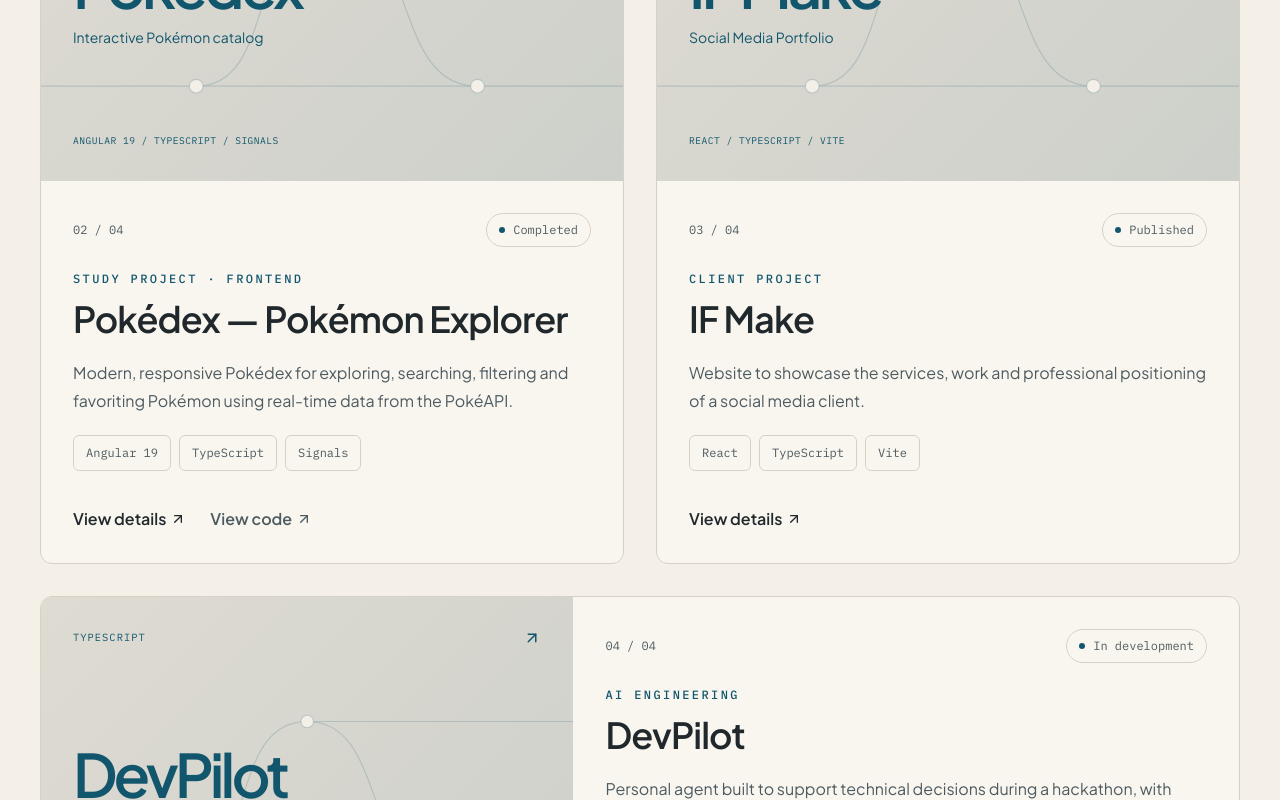
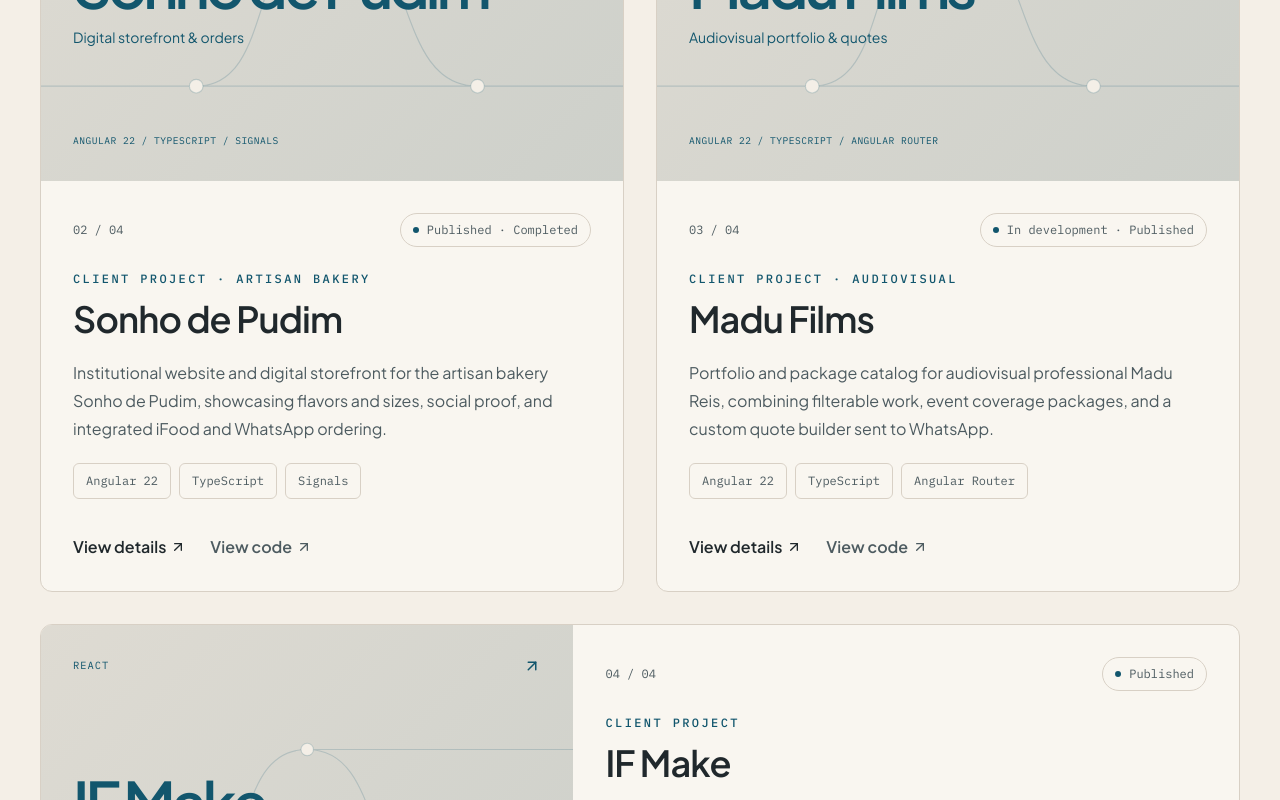
Before and after one commit to CA10V1ANA/Portfolio, a React (Vite) app: page / in a window 1280 px wide. Shown: the part 1720-2520 px from the top of the page. Built offline with nearby package versions, Linux system fonts and the light colour scheme.

Commit message:
feat(projects): substitui Pokédex e DevPilot por Sonho de Pudim e Madu Films

```diff
--- a/src/components/shared/ProjectVisual.tsx
+++ b/src/components/shared/ProjectVisual.tsx
@@ -38,7 +38,7 @@ export function ProjectVisual({ project }: { project: Project }) {
         <circle cx="450" cy="265" r="7" />
       </svg>
       <div className="cover-name">
-        <strong>{project.id === 'pokedex' ? 'Pokédex' : project.title}</strong>
+        <strong>{project.title}</strong>
         <span>{t(`${key}.subtitle`)}</span>
       </div>
       <span className="cover-bottom">{project.technologies.slice(0, 3).join(' / ')}</span>
--- a/src/data/projects.ts
+++ b/src/data/projects.ts
@@ -6,9 +6,9 @@ import type { Project } from '@/types';
  */
 export const PROJECT_I18N_MAP: Record<string, string> = {
   'js-boy': 'jsBoy',
-  pokedex: 'pokedex',
+  'sonho-de-pudim': 'sonhoDePudim',
+  'md-films': 'mdFilms',
   'if-make': 'ifMake',
-  devpilot: 'devpilot',
   gymflow: 'gymflow',
   'codementor-ia': 'codementorIa',
 };
@@ -25,13 +25,23 @@ export const PROJECTS: Project[] = [
     featured: true,
   },
   {
-    id: 'pokedex',
+    id: 'sonho-de-pudim',
     screenshots: [],
-    title: 'Pokédex — Pokémon Explorer',
+    title: 'Sonho de Pudim',
     status: 'deployed',
-    technologies: ['Angular 19', 'TypeScript', 'Signals', 'SCSS', 'PokéAPI', 'Vitest'],
-    githubUrl: 'https://github.com/CA10V1ANA/Pokedex',
-    demoUrl: 'https://ca10v1ana.github.io/Pokedex/',
+    technologies: ['Angular 22', 'TypeScript', 'Signals', 'SCSS', 'Vercel'],
+    githubUrl: 'https://github.com/CA10V1ANA/sonho-de-pudim',
+    demoUrl: 'https://sonho-de-pudim.vercel.app',
+    featured: true,
+  },
+  {
+    id: 'md-films',
+    screenshots: [],
+    title: 'Madu Films',
+    status: 'active',
+    technologies: ['Angular 22', 'TypeScript', 'Angular Router', 'SCSS', 'Vercel'],
+    githubUrl: 'https://github.com/CA10V1ANA/Md-films',
+    demoUrl: 'https://md-films-sigma.vercel.app',
     featured: true,
   },
   {
@@ -41,14 +51,6 @@ export const PROJECTS: Project[] = [
     status: 'deployed',
     technologies: ['React', 'TypeScript', 'Vite', 'Tailwind CSS'],
     demoUrl: 'https://if-make.vercel.app/',
-    featured: true,
-  },
-  {
-    id: 'devpilot',
-    screenshots: [],
-    title: 'DevPilot',
-    status: 'active',
-    technologies: ['TypeScript', 'Runtime local'],
     featured: true,
   },
   {
--- a/src/i18n/locales/en/projects.json
+++ b/src/i18n/locales/en/projects.json
@@ -8,14 +8,23 @@
     "problem": "Manual processes and decentralized information made it hard to track deliveries.",
     "contribution": "Building the web application, API and database, with role-based authentication and ongoing evolution of the operational flow."
   },
-  "pokedex": {
-    "subtitle": "Interactive Pokémon catalog",
-    "category": "Study project · Frontend",
-    "statusLabel": "Completed",
-    "context": "Study project · Frontend",
-    "description": "Modern, responsive Pokédex for exploring, searching, filtering and favoriting Pokémon using real-time data from the PokéAPI.",
-    "problem": "Organizing a large amount of PokéAPI data into a fast, visual and easy-to-explore experience.",
-    "contribution": "Building the Angular application, component architecture, reactive state with Signals, PokéAPI integration, local favorites and unit tests."
+  "sonhoDePudim": {
+    "subtitle": "Digital storefront & orders",
+    "category": "Client project · Artisan bakery",
+    "statusLabel": "Published · Completed",
+    "context": "Client project · Artisan bakery",
+    "description": "Institutional website and digital storefront for the artisan bakery Sonho de Pudim, showcasing flavors and sizes, social proof, and integrated iFood and WhatsApp ordering.",
+    "problem": "Bringing sizes, traditional and lactose-free options, and multiple ordering channels (iFood, events, wholesale, and direct support) together in a fast mobile experience.",
+    "contribution": "End-to-end development in Angular with Signals and SCSS, unified modal for orders and event quotes via WhatsApp, scroll animations, and Vercel deployment."
+  },
+  "mdFilms": {
+    "subtitle": "Audiovisual portfolio & quotes",
+    "category": "Client project · Audiovisual",
+    "statusLabel": "In development · Published",
+    "context": "Client project · Audiovisual",
+    "description": "Portfolio and package catalog for audiovisual professional Madu Reis, combining filterable work, event coverage packages, and a custom quote builder sent to WhatsApp.",
+    "problem": "Presenting wedding and event photo/film packages while letting clients customize hours, crew, and deliverables without friction.",
+    "contribution": "Built in Angular 22 with routing, filterable gallery, multi-step custom package modal, automated WhatsApp quote builder, rule tests, and Vercel deployment."
   },
   "ifMake": {
     "subtitle": "Social Media Portfolio",
@@ -23,13 +32,6 @@
     "statusLabel": "Published",
     "context": "Client project",
     "description": "Website to showcase the services, work and professional positioning of a social media client."
-  },
-  "devpilot": {
-    "subtitle": "Technical leadership support agent",
-    "category": "AI Engineering",
-    "statusLabel": "In development",
-    "context": "AI Engineering",
-    "description": "Personal agent built to support technical decisions during a hackathon, with planning, debugging, code review and per-project context control."
   },
   "gymflow": {
     "subtitle": "Gym management system",
--- a/src/i18n/locales/es/projects.json
+++ b/src/i18n/locales/es/projects.json
@@ -8,14 +8,23 @@
     "problem": "Los procesos manuales y la información descentralizada dificultaban el seguimiento de las entregas.",
     "contribution": "Desarrollo de la aplicación web, API y base de datos, con autenticación por perfil y evolución continua del flujo operacional."
   },
-  "pokedex": {
-    "subtitle": "Catálogo interactivo de Pokémon",
-    "category": "Proyecto de estudio · Frontend",
-    "statusLabel": "Completado",
-    "context": "Proyecto de estudio · Frontend",
-    "description": "Pokédex moderna y responsiva para explorar, buscar, filtrar y guardar Pokémon como favoritos, consumiendo datos de la PokéAPI en tiempo real.",
-    "problem": "Organizar una gran cantidad de información de la PokéAPI en una experiencia rápida, visual y fácil de explorar.",
-    "contribution": "Desarrollo de la aplicación Angular, arquitectura de componentes, estado reactivo con Signals, integración con la PokéAPI, persistencia de favoritos y pruebas unitarias."
+  "sonhoDePudim": {
+    "subtitle": "Vitrina digital y pedidos",
+    "category": "Proyecto para cliente · Repostería artesanal",
+    "statusLabel": "Publicado · Completado",
+    "context": "Proyecto para cliente · Repostería artesanal",
+    "description": "Sitio institucional y vitrina digital para la repostería artesanal Sonho de Pudim, con presentación de sabores y tamaños, prueba social y atención integrada a iFood y WhatsApp.",
+    "problem": "Organizar tamaños, versiones tradicional y sin lactosa y distintos canales de pedido (iFood, eventos, reventa y atención directa) en una experiencia clara en el móvil.",
+    "contribution": "Desarrollo completo en Angular con Signals y SCSS, modal unificado de pedidos y presupuestos por WhatsApp, animaciones de scroll y publicación continua en Vercel."
+  },
+  "mdFilms": {
+    "subtitle": "Portafolio audiovisual y presupuestos",
+    "category": "Proyecto para cliente · Audiovisual",
+    "statusLabel": "En desarrollo · Publicado",
+    "context": "Proyecto para cliente · Audiovisual",
+    "description": "Portafolio y catálogo de paquetes para la profesional audiovisual Madu Reis, reuniendo trabajos con filtros, planes de cobertura y constructor de presupuesto personalizado para WhatsApp.",
+    "problem": "Presentar paquetes de fotografía y video con flexibilidad para personalizar horas, equipo y entregas sin fricción al solicitar presupuesto.",
+    "contribution": "Desarrollo en Angular 22 con rutas, galería filtrable, modal multipaso para paquete personalizado, composición automática de mensaje para WhatsApp, pruebas de reglas y deploy en Vercel."
   },
   "ifMake": {
     "subtitle": "Portafolio de Social Media",
@@ -23,13 +32,6 @@
     "statusLabel": "Publicado",
     "context": "Proyecto para cliente",
     "description": "Sitio web para presentar los servicios, trabajos y posicionamiento profesional de una clienta de social media."
-  },
-  "devpilot": {
-    "subtitle": "Agente de apoyo al liderazgo técnico",
-    "category": "AI Engineering",
-    "statusLabel": "En desarrollo",
-    "context": "AI Engineering",
-    "description": "Agente personal creado para apoyar decisiones técnicas durante un hackathon, con planificación, debugging, revisión de código y control de contexto por proyecto."
   },
   "gymflow": {
     "subtitle": "Gestión de gimnasios",
--- a/src/i18n/locales/pt-BR/projects.json
+++ b/src/i18n/locales/pt-BR/projects.json
@@ -8,14 +8,23 @@
     "problem": "Processos manuais e informações descentralizadas dificultavam o acompanhamento das entregas.",
     "contribution": "Desenvolvimento da aplicação web, API e base de dados, com autenticação por perfil e evolução contínua do fluxo operacional."
   },
-  "pokedex": {
-    "subtitle": "Catálogo interativo de Pokémon",
-    "category": "Projeto de estudo · Frontend",
-    "statusLabel": "Concluído",
-    "context": "Projeto de estudo · Frontend",
-    "description": "Pokédex moderna e responsiva para explorar, pesquisar, filtrar e favoritar Pokémon consumindo dados da PokéAPI em tempo real.",
-    "problem": "Organizar uma grande quantidade de informações da PokéAPI em uma experiência rápida, visual e fácil de explorar.",
-    "contribution": "Desenvolvimento da aplicação Angular, arquitetura de componentes, estado reativo com Signals, integração com a PokéAPI, persistência de favoritos e testes unitários."
+  "sonhoDePudim": {
+    "subtitle": "Vitrine digital e encomendas",
+    "category": "Projeto para cliente · Confeitaria artesanal",
+    "statusLabel": "Publicado · Concluído",
+    "context": "Projeto para cliente · Confeitaria artesanal",
+    "description": "Site institucional e vitrine digital da confeitaria artesanal Sonho de Pudim, com apresentação de sabores e tamanhos, prova social e atendimento integrado ao iFood e WhatsApp.",
+    "problem": "Organizar tamanhos, versões tradicional e zero lactose e diferentes canais de pedido (iFood, eventos, revenda e atendimento direto) em uma experiência clara no celular.",
+    "contribution": "Desenvolvimento completo em Angular com Signals e SCSS, modal unificado para pedidos e orçamentos via WhatsApp, animações de rolagem e publicação contínua na Vercel."
+  },
+  "mdFilms": {
+    "subtitle": "Portfólio audiovisual e orçamentos",
+    "category": "Projeto para cliente · Audiovisual",
+    "statusLabel": "Em desenvolvimento · Publicado",
+    "context": "Projeto para cliente · Audiovisual",
+    "description": "Portfólio e catálogo de pacotes para a profissional de audiovisual Madu Reis, reunindo trabalhos filtrados, planos de cobertura e montagem de orçamento personalizado para o WhatsApp.",
+    "problem": "Apresentar serviços e pacotes de casamento/eventos com flexibilidade para personalização de equipe, horas e entregas sem atrito no pedido de orçamento.",
+    "contribution": "Desenvolvimento em Angular 22 com rotas, galeria com filtros, modal multi-etapas para pacote personalizado, geração automática da mensagem no WhatsApp, testes de regras e deploy na Vercel."
   },
   "ifMake": {
     "subtitle": "Portfólio de Social Media",
@@ -23,13 +32,6 @@
     "statusLabel": "Publicado",
     "context": "Projeto para cliente",
     "description": "Site para apresentar os serviços, trabalhos e posicionamento profissional de uma cliente de social media."
-  },
-  "devpilot": {
-    "subtitle": "Agente de apoio à liderança técnica",
-    "category": "AI Engineering",
-    "statusLabel": "Em desenvolvimento",
-    "context": "AI Engineering",
-    "description": "Agente pessoal criado para apoiar decisões técnicas durante um hackathon, com planejamento, debugging, revisão de código e controle de contexto por projeto."
   },
   "gymflow": {
     "subtitle": "Gestão de academias",
--- a/src/index.css
+++ b/src/index.css
@@ -420,7 +420,7 @@
     mask-image: linear-gradient(135deg, black, transparent 70%);
   }
 
-  .project-cover-pokedex {
+  .project-cover-sonho-de-pudim {
     background-image: linear-gradient(160deg, hsl(var(--accent) / 0.13), hsl(var(--background)));
   }
 
@@ -429,7 +429,7 @@
     background-image: linear-gradient(45deg, hsl(var(--accent) / 0.12), transparent 75%);
   }
 
-  .project-cover-devpilot {
+  .project-cover-md-films {
     background-image: radial-gradient(
       ellipse at 100% 0%,
       hsl(var(--accent) / 0.2),
--- a/src/pages/ProjectPage.tsx
+++ b/src/pages/ProjectPage.tsx
@@ -3,7 +3,7 @@ import { ArrowUpRight, ChevronLeft, ChevronRight } from 'lucide-react';
 import { Link, useNavigate, useParams } from 'react-router-dom';
 import { useTranslation } from 'react-i18next';
 import { PROJECTS, PROJECT_I18N_MAP } from '@/data/projects';
-import { PROJECT_PATH, SOCIAL_LINKS } from '@/lib/constants';
+import { PROJECT_PATH } from '@/lib/constants';
 import { ProjectVisual } from '@/components/shared/ProjectVisual';
 
 const FEATURED_PROJECTS = PROJECTS.filter((project) => project.featured).slice(0, 4);
@@ -138,16 +138,6 @@ export function ProjectPage() {
                   {tc('actions.viewDocs')} <ArrowUpRight size={16} aria-hidden="true" />
                 </a>
               )}
-              {project.id === 'devpilot' && (
-                <a
-                  className="text-link"
-                  href={SOCIAL_LINKS.github}
-                  target="_blank"
-                  rel="noreferrer"
-                >
-                  {tc('actions.exploreGithub')} <ArrowUpRight size={16} aria-hidden="true" />
-                </a>
-              )}
             </div>
           </div>
           <div className="case-visual">
```
